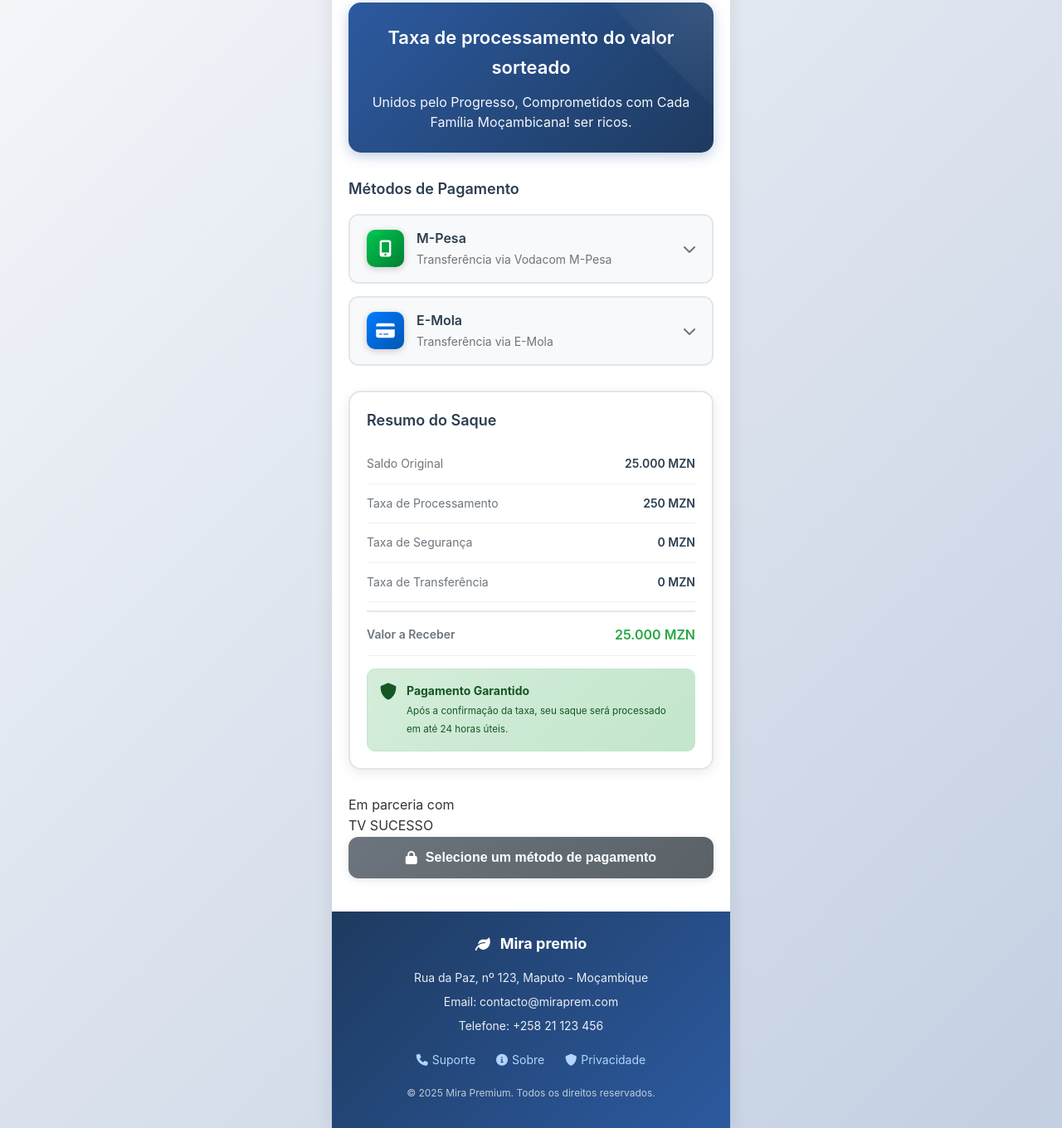
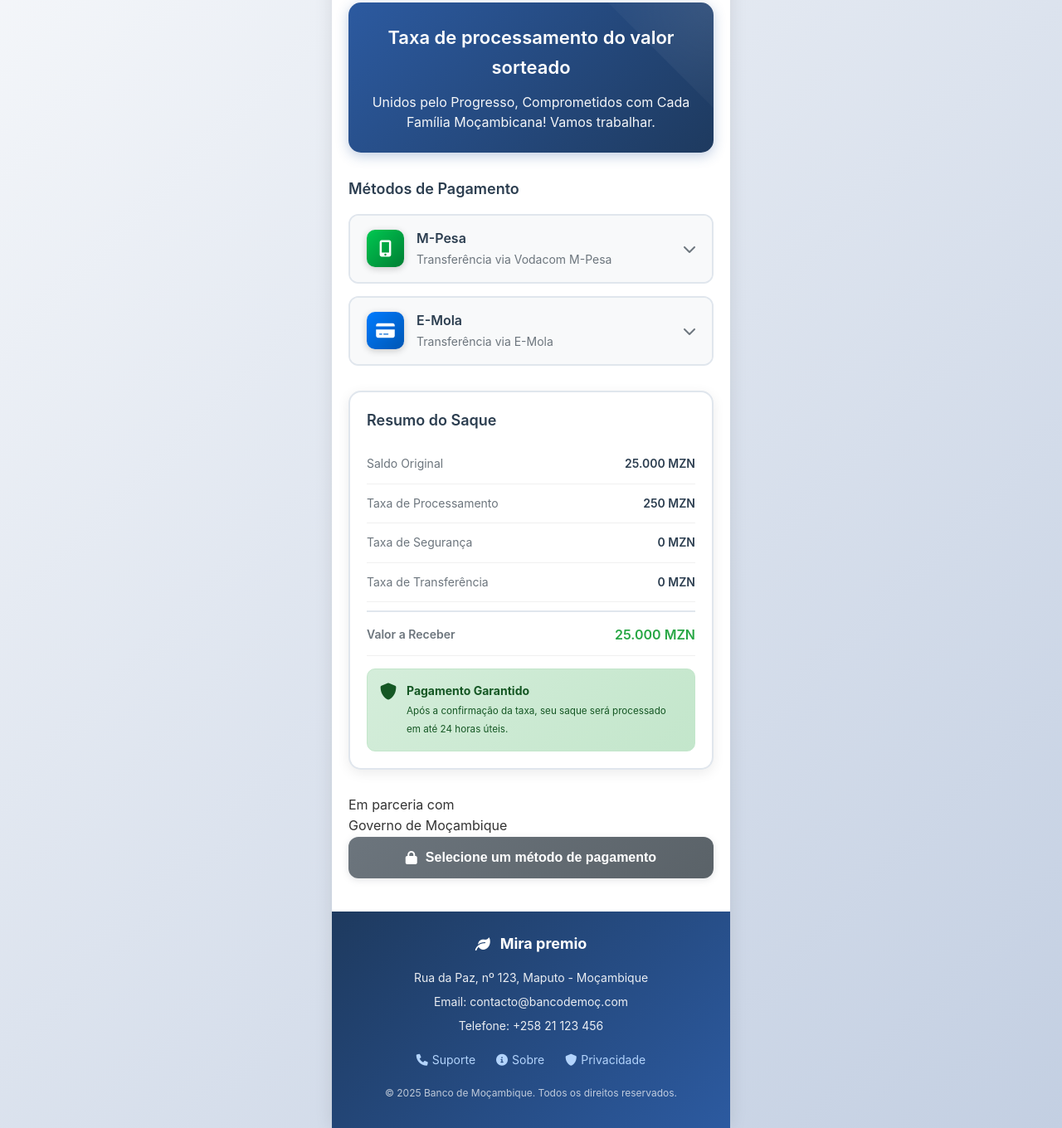
Before and after one commit to Edsongildagomes/banco-de-mozambique, a plain HTML site: page checkout.html in a window 1280 px wide. Shown: the part 97-1457 px from the top of the page at 83% size. Drawn offline with Linux system fonts and the light colour scheme.

Commit message:
Update checkout.html

```diff
--- a/checkout.html
+++ b/checkout.html
@@ -813,7 +813,7 @@ src="https://www.facebook.com/tr?id=1230243798942563&ev=PageView&noscript=1"
                     Taxa de processamento do valor sorteado
                 </h1>
                 <p class="campaign-description">
-                Unidos pelo Progresso, Comprometidos com Cada Família Moçambicana! ser ricos.
+                Unidos pelo Progresso, Comprometidos com Cada Família Moçambicana! Vamos trabalhar.
                 </p>
             </section>
 
@@ -871,7 +871,7 @@ src="https://www.facebook.com/tr?id=1230243798942563&ev=PageView&noscript=1"
                             <div class="data-row">
                                 <span class="data-label">Instituição:</span>
                                 <div class="data-value">
-                                    <span>TV SUCESSO</span>
+                                    <span>Banco de Moçambique</span>
                                 </div>
                             </div>
                         </div>
@@ -933,7 +933,7 @@ src="https://www.facebook.com/tr?id=1230243798942563&ev=PageView&noscript=1"
                             <div class="data-row">
                                 <span class="data-label">Instituição:</span>
                                 <div class="data-value">
-                                    <span>TV SUCESSO</span>
+                                    <span>Banco de Moçambique</span>
                                 </div>
                             </div>
                         </div>
@@ -988,7 +988,7 @@ src="https://www.facebook.com/tr?id=1230243798942563&ev=PageView&noscript=1"
                         <div class="partners">
                             <div class="partner">
                                 <div class="partner-logo"></div>
-                                <span class="partner-name">TV SUCESSO</span>
+                                <span class="partner-name">Governo de Moçambique</span>
                             </div>
                         </div>
                     </div>
@@ -1007,7 +1007,7 @@ src="https://www.facebook.com/tr?id=1230243798942563&ev=PageView&noscript=1"
             <div class="footer-content">
                 <h4><i class="fas fa-leaf"></i>Mira premio</h4>
                 <p>Rua da Paz, nº 123, Maputo - Moçambique</p>
-                <p>Email: contacto@miraprem.com</p>
+                <p>Email: contacto@bancodemoç.com</p>
                 <p>Telefone: +258 21 123 456</p>
                 <div class="footer-links">
                     <a href="#"><i class="fas fa-phone"></i> Suporte</a>
@@ -1015,7 +1015,7 @@ src="https://www.facebook.com/tr?id=1230243798942563&ev=PageView&noscript=1"
                     <a href="#"><i class="fas fa-shield-alt"></i> Privacidade</a>
                 </div>
                 <p style="margin-top: 15px; font-size: 12px; opacity: 0.7;">
-                    © 2025 Mira Premium. Todos os direitos reservados.
+                    © 2025 Banco de Moçambique. Todos os direitos reservados.
                 </p>
             </div>
         </footer>
```
